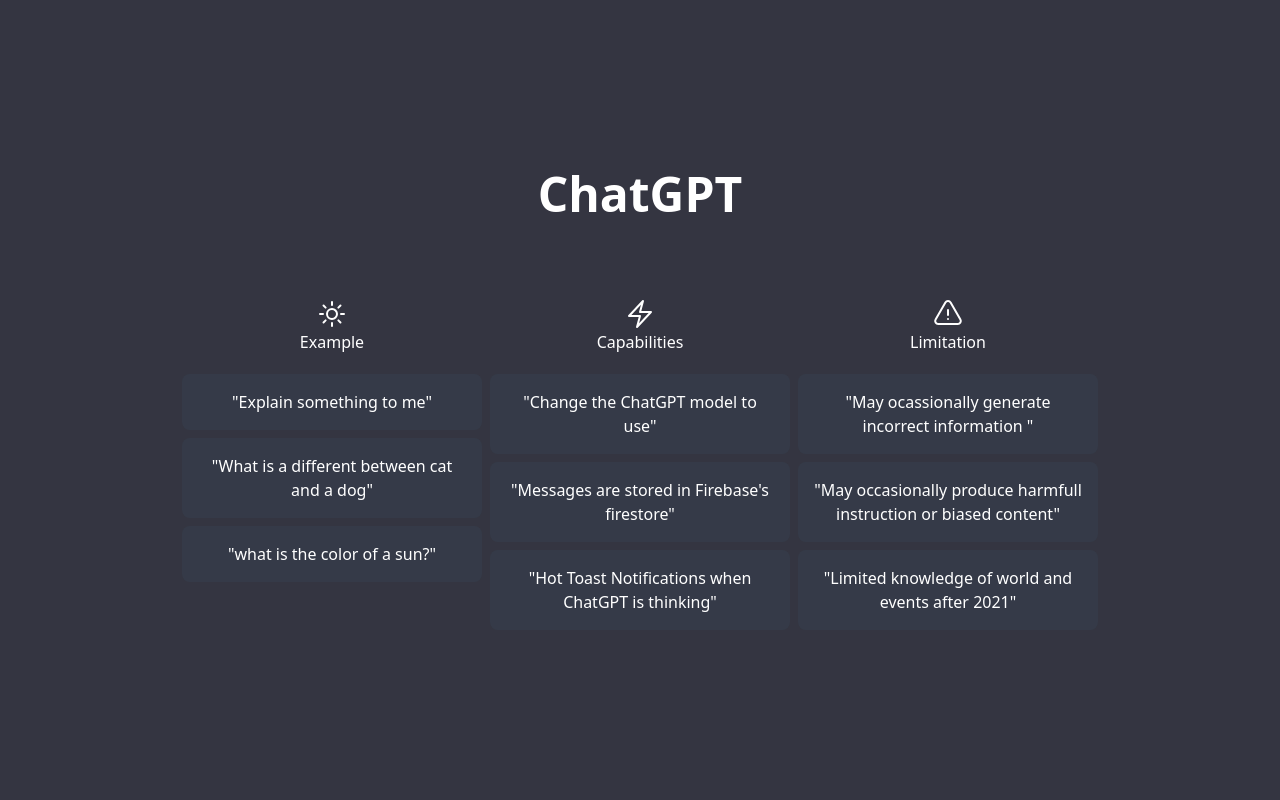
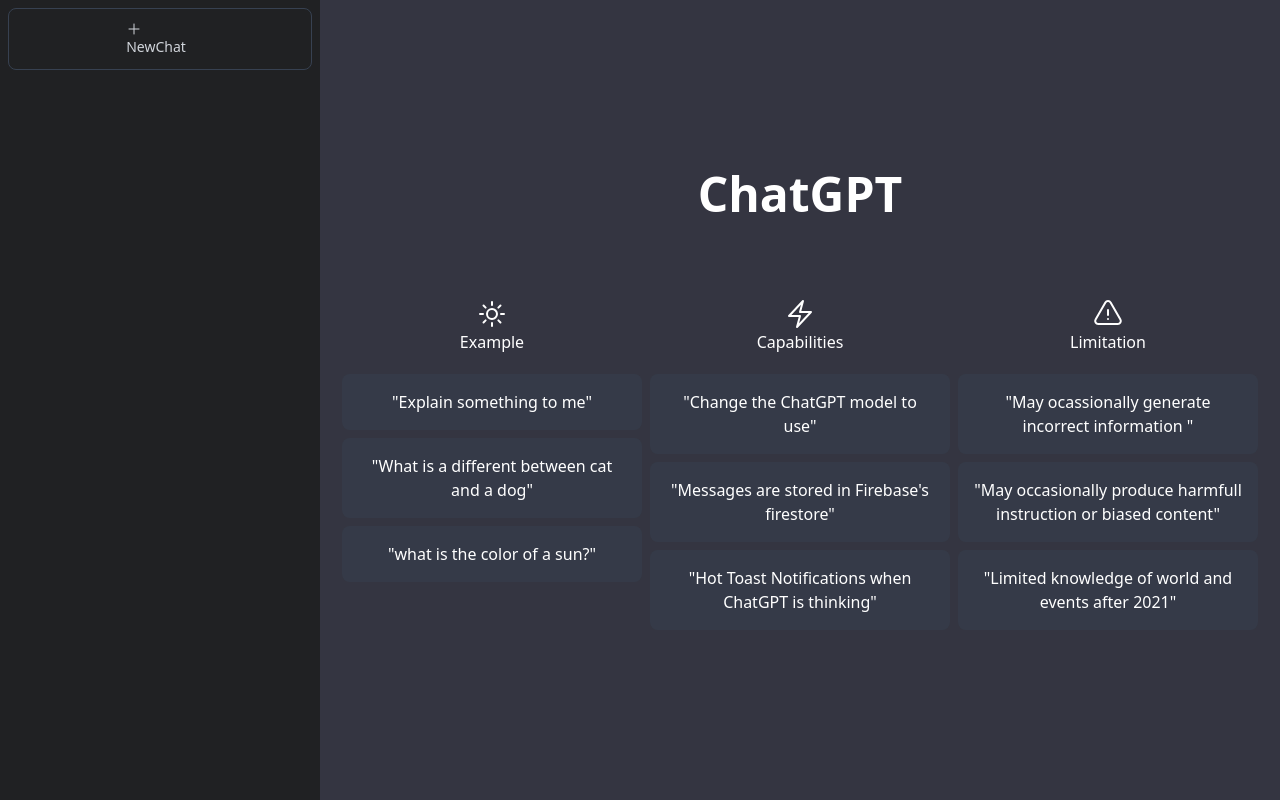
Before and after one commit to smmartprogrammer/chat-gpt-messenger, a Next.js app: page / in a window 1280 px wide. Built offline with nearby package versions, Linux system fonts and the light colour scheme.

Commit message:
worked on side bar

```diff
--- a/app/layout.tsx
+++ b/app/layout.tsx
@@ -1,26 +1,27 @@
 export const metadata = {
-  title: 'Next.js',
-  description: 'Generated by Next.js',
-}
+  title: "Next.js",
+  description: "Generated by Next.js",
+};
 
-import '../styles/globals.css'
+import SideBar from "../components/SideBar";
+import "../styles/globals.css";
 export default function RootLayout({
   children,
 }: {
-  children: React.ReactNode
+  children: React.ReactNode;
 }) {
   return (
     <html lang="en">
       <body>
-        <div className='flex'>
-          {/* Sidebar */}
+        <div className="flex">
+          <div className="bg-[#202123] max-w-xs h-screen overflow-y-auto md:min-w-[20rem]  ">
+          <SideBar />
+          </div>
 
-          {/* Client Provider - Notification */}
-          <div className='bg-[#343541] flex-1 '>
-          {children}
-          </div>
+
+          <div className="bg-[#343541] flex-1 ">{children}</div>
         </div>
       </body>
     </html>
-  )
+  );
 }
--- /dev/null
+++ b/components/NewChat.tsx
@@ -0,0 +1,12 @@
+import { PlusIcon } from "@heroicons/react/24/outline";
+
+function NewChat() {
+  return (
+    <div>
+      <PlusIcon className="h-4 w-4" />
+      <p>NewChat</p>
+    </div>
+  );
+}
+
+export default NewChat;
--- /dev/null
+++ b/components/SideBar.tsx
@@ -0,0 +1,15 @@
+import NewChat from "./NewChat";
+
+function SideBar() {
+  return (
+    <div className="p-2 flex flex-col h-screen  ">
+      <div className="border-gray-700 border chatRow">
+        <NewChat />
+        <div>{/* model selection */}</div>
+        {/* map through the chatrows */}
+      </div>
+    </div>
+  );
+}
+
+export default SideBar;
--- a/styles/globals.css
+++ b/styles/globals.css
@@ -6,4 +6,9 @@
     .infoText {
         @apply p-4 bg-gray-700/50 rounded-lg max-w-[300px]
     }
+
+    .chatRow {
+        @apply rounded-lg px-5 py-3 text-sm flex items-center justify-center space-x-2 hover:bg-gray-700/70
+        cursor-pointer text-gray-300 transition-all duration-200 ease-out
+    }
 }
```
